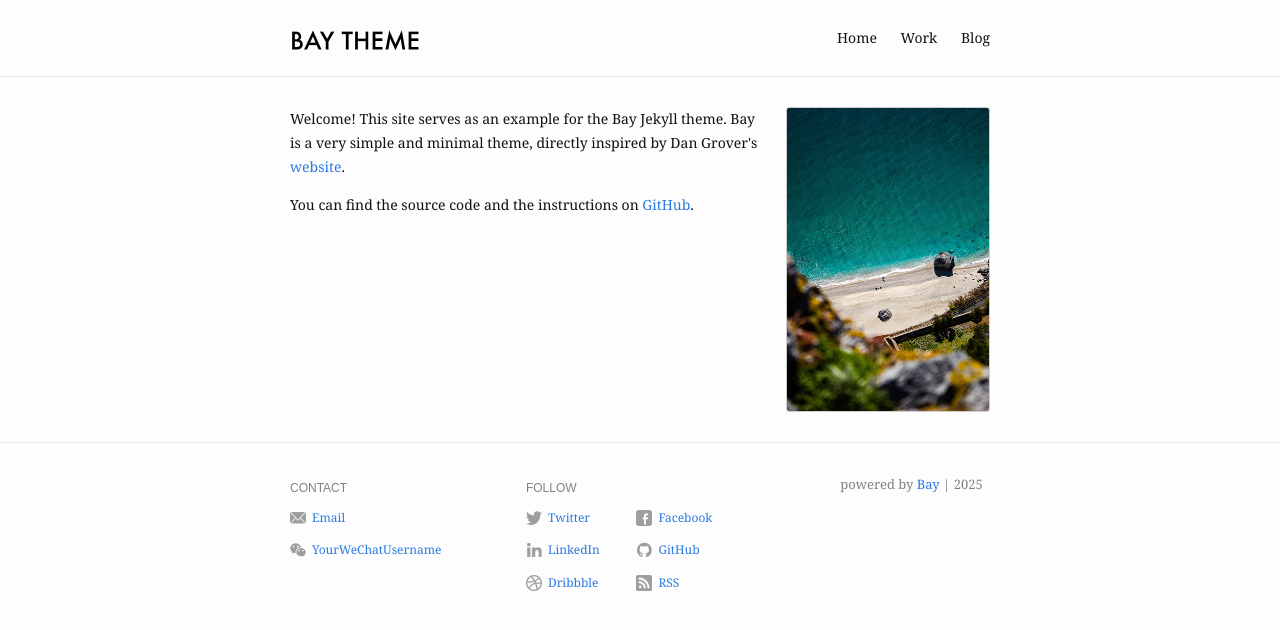
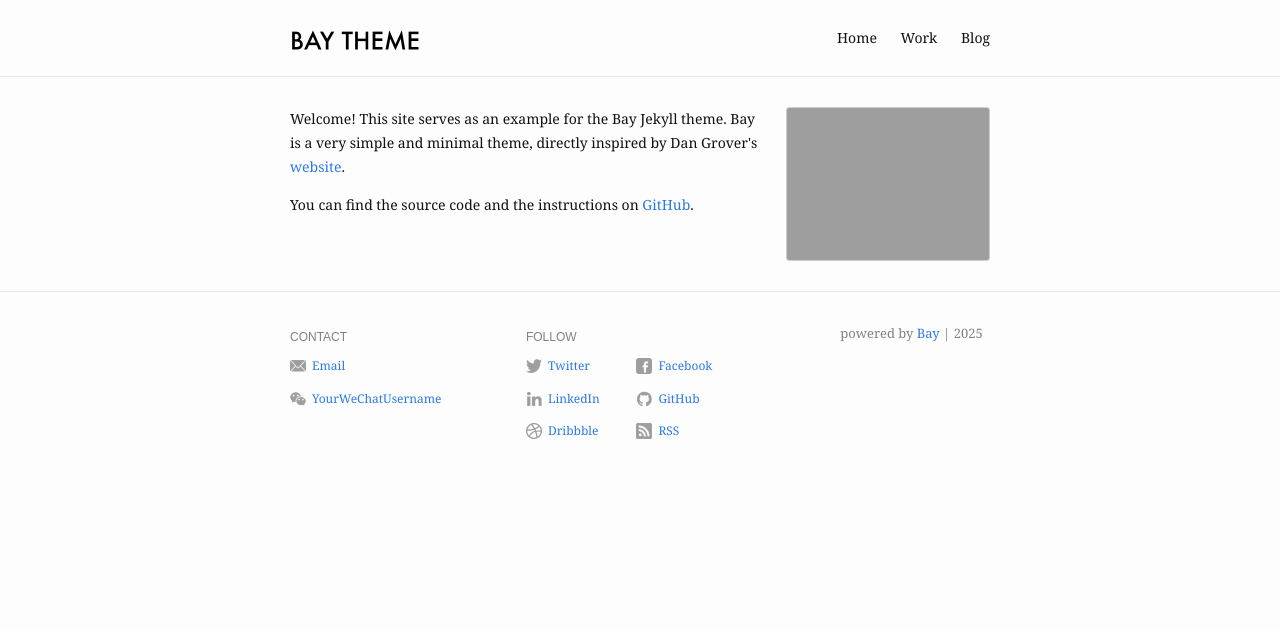
Before and after one commit to redorangeyellowy/redorangeyellowy.github.io, a Jekyll site: the page built from index.md, in a window 1280 px wide. Shown: the top 630 px of the page. Built offline with Jekyll 4.4.1, drawn with Linux system fonts in a browser that asks for light colours.

Commit message:
page editing

```diff
--- a/_config.yml
+++ b/_config.yml
@@ -1,11 +1,11 @@
 # For technical reasons, this file is *NOT* reloaded automatically when you use
 # 'bundle exec jekyll serve'. If you change this file, please restart the server process.
 
-title: Bay Jekyll Theme
+title: Junho Park
 description: Bay is a minimal Jekyll Theme.
 baseurl: "/bay"
-url: "https://eliottvincent.github.io"
-og_image: /assets/img/profile-pic.jpg
+url: "https://redorangeyellowy.github.io/"
+og_image: /assets/img/profiile_dolomites.jpg
 google_analytics: "UA-121636368-3"
 
 header:
@@ -34,10 +34,10 @@
       link: http://facebook.com/YourFacebookUsername
     - type: linkedin
       name: LinkedIn
-      link: http://linkedin.com/in/YourLinkedInUsername
+      link: https://www.linkedin.com/in/junho18-park/
     - type: github
       name: GitHub
-      link: http://github.com/YourGitHubUsername
+      link: https://github.com/redorangeyellowy
     - type: dribbble
       name: Dribbble
       link: https://dribbble.com/YourDribbbleUsername
--- a/index.md
+++ b/index.md
@@ -1,7 +1,7 @@
 ---
 layout: home
 profile_picture:
-  src: /assets/img/profile-pic.jpg
+  src: /assets/img/profiile_dolomites.jpg
   alt: website picture
 ---
 
```
Also changed, not shown: 1 other file.
